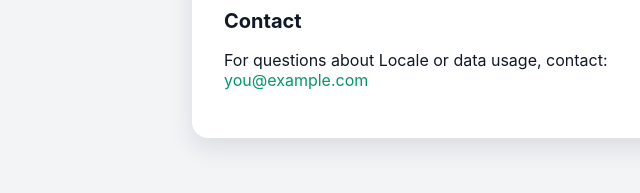
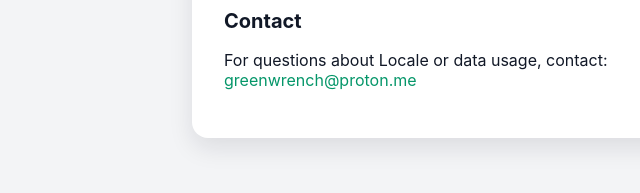
Before and after one commit to carlfinkbeiner/locale-website, a plain HTML site: page index.html in a window 1280 px wide. Shown: the part 553-746 px from the top of the page, 96-736 px from the left. Drawn offline with Linux system fonts and the light colour scheme.

Commit message:
Updating email

```diff
--- a/index.html
+++ b/index.html
@@ -75,7 +75,7 @@
     <h2>Contact</h2>
     <p>
       For questions about Locale or data usage, contact:<br />
-      <a href="mailto:you@example.com">you@example.com</a>
+      <a href="mailto:greenwrench@proton.me">greenwrench@proton.me</a>
     </p>
   </main>
 </body>
```
